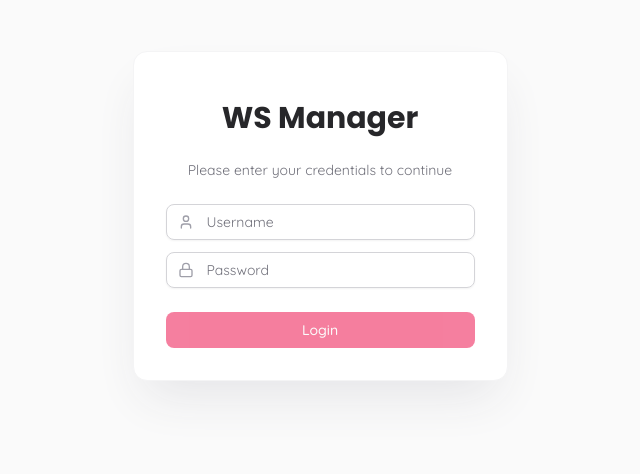
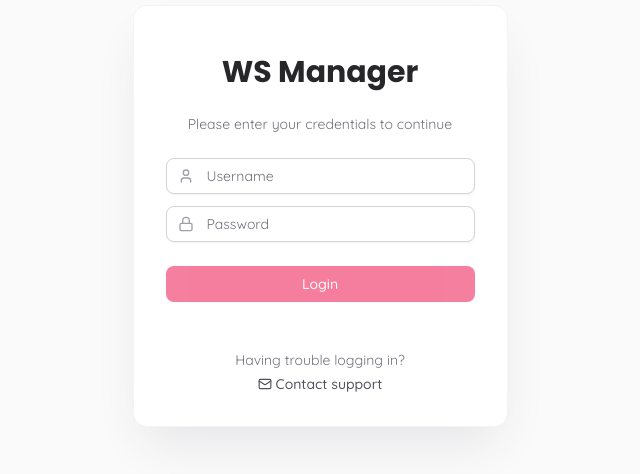
Before and after one commit to clevercreativeofficial/seatsmanager, a Next.js app: page / in a window 1280 px wide. Shown: the part 184-658 px from the top of the page, without its empty margins (320-960 px from the left). Built offline with nearby package versions, Linux system fonts and the light colour scheme.

Commit message:
feat: enhance login page with support contact link and UI improvements

```diff
--- a/app/page.tsx
+++ b/app/page.tsx
@@ -5,7 +5,8 @@ import { useState } from 'react';
 import { useRouter } from 'next/navigation';
 import { Button } from '@/components/ui/button';
 import { Input } from '@/components/ui/input';
-import { Loader2, Lock, User } from 'lucide-react';
+import { Loader2, Lock, User, Mail } from 'lucide-react';
+import Link from 'next/link';
 
 export default function LoginPage() {
   const [username, setUsername] = useState('');
@@ -68,7 +69,7 @@ export default function LoginPage() {
             </div>
 
             {error && (
-              <div className="bg-rose-50 border border-rose-200 text-rose-600 px-4 py-3 rounded-md text-sm">
+              <div className="bg-rose-50 border border-rose-200 text-rose-600 px-4 py-2 rounded-md text-sm">
                 {error}
               </div>
             )}
@@ -77,7 +78,7 @@ export default function LoginPage() {
           <Button
             type="submit"
             disabled={isLoading || !username || !password}
-            className="w-full py-4 bg-rose-600 hover:bg-rose-700 focus:ring-rose-200"
+            className="w-full py-4 bg-accent hover:bg-rose-700 focus:ring-rose-200"
           >
             {isLoading ? (
               <>
@@ -89,6 +90,22 @@ export default function LoginPage() {
             )}
           </Button>
 
+          <div className="text-center text-sm text-zinc-500 mt-6">
+            <div className="inline-flex flex-col items-center gap-1">
+              <p>
+                Having trouble logging in?
+              </p>
+              <Link
+                href="mailto:hello@clevercreativeofficial.com"
+                className="text-zinc-600 hover:text-zinc-800 font-medium inline-flex items-center gap-1 transition-colors"
+              >
+                <Mail className="h-3.5 w-3.5" />
+                Contact support
+              </Link>
+            </div>
+
+          </div>
+
           {/* <div className="text-center text-sm text-zinc-500">
             <p>Default credentials: admin / wedding</p>
           </div> */}
```
